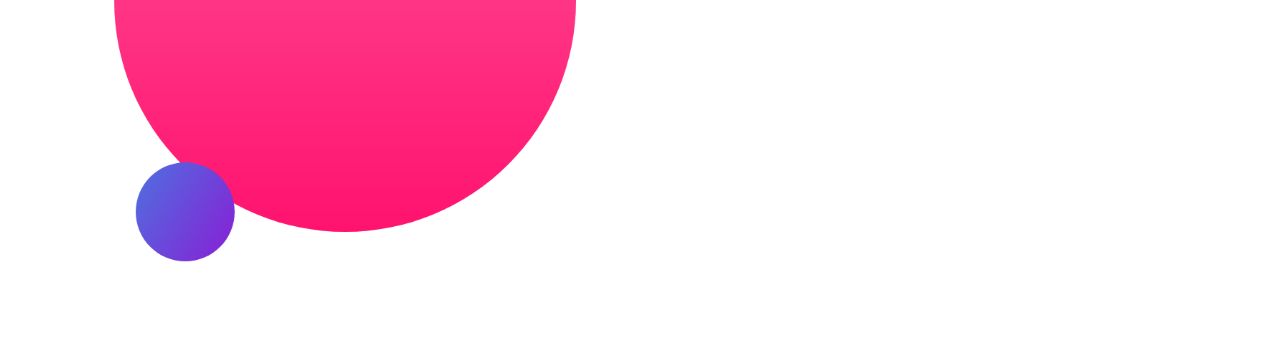
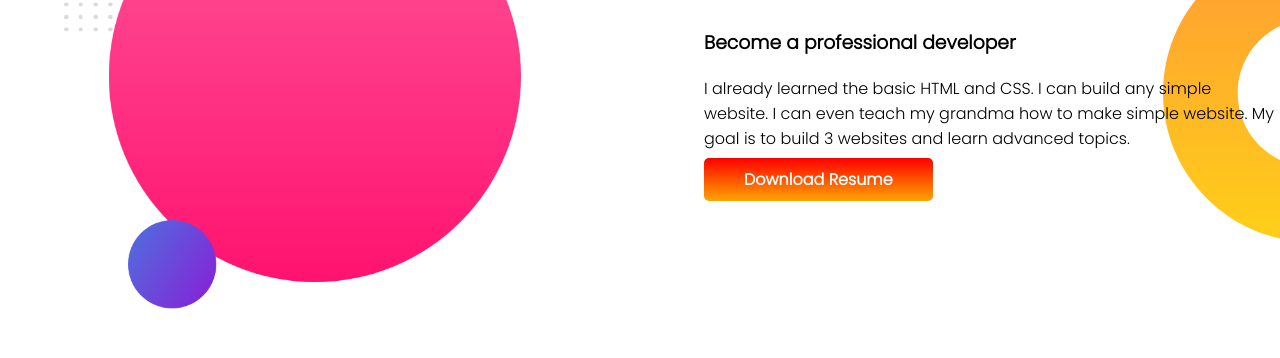
Before and after one commit to nasim599/Developer-Portfolio, a plain HTML site: page index.html in a window 1280 px wide. Shown: the part 693-1051 px from the top of the page. Before the commit the page ends 962 px from the top, so only its background shows below. Drawn offline with Linux system fonts and the light colour scheme.

Commit message:
Started-experience-area

```diff
--- a/index.html
+++ b/index.html
@@ -32,11 +32,25 @@
         </div>
     </section>
 
-    <section>
+    <section class="dream-area">
         <div class="half-width">
             <img src="images/my-bg2.png" alt="">
         </div>
         <div class="half-width">
+            <h1>Dream Area</h1>
+            <h3>Become a professional developer</h3>
+            <p>I already learned the basic HTML and CSS. I can build any simple website. I can even teach my grandma how
+                to make simple website. My goal is to build 3 websites and learn advanced topics.</p>
+            <a class="hire-button" target="_blank" href="https://github.com/nasim599">Download Resume</a>
+        </div>
+    </section>
+
+    <section>
+        <h1></h1>
+        <div>
+
+        </div>
+        <div>
 
         </div>
     </section>
--- a/style.css
+++ b/style.css
@@ -11,6 +11,7 @@ body {
     display: flex;
     background-image: url(images/top-banner.png);
     background-repeat: no-repeat;
+    margin-bottom: 100px;
 
 }
 
@@ -36,3 +37,10 @@ h1 {
 .half-width img {
     width: 80%;
 }
+
+.dream-area {
+    display: flex;
+    background-image: url(images/dream-bg.png);
+    background-repeat: no-repeat;
+    background-position: right;
+}
```
